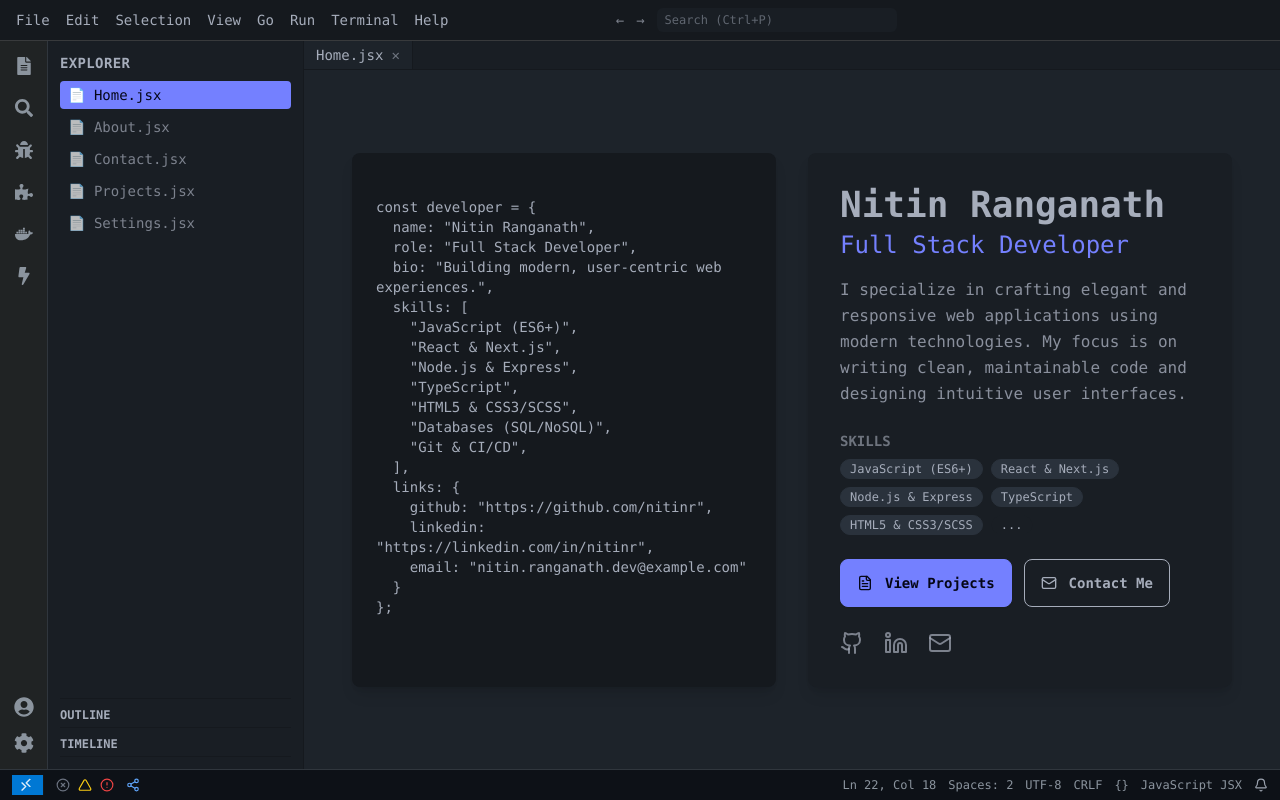
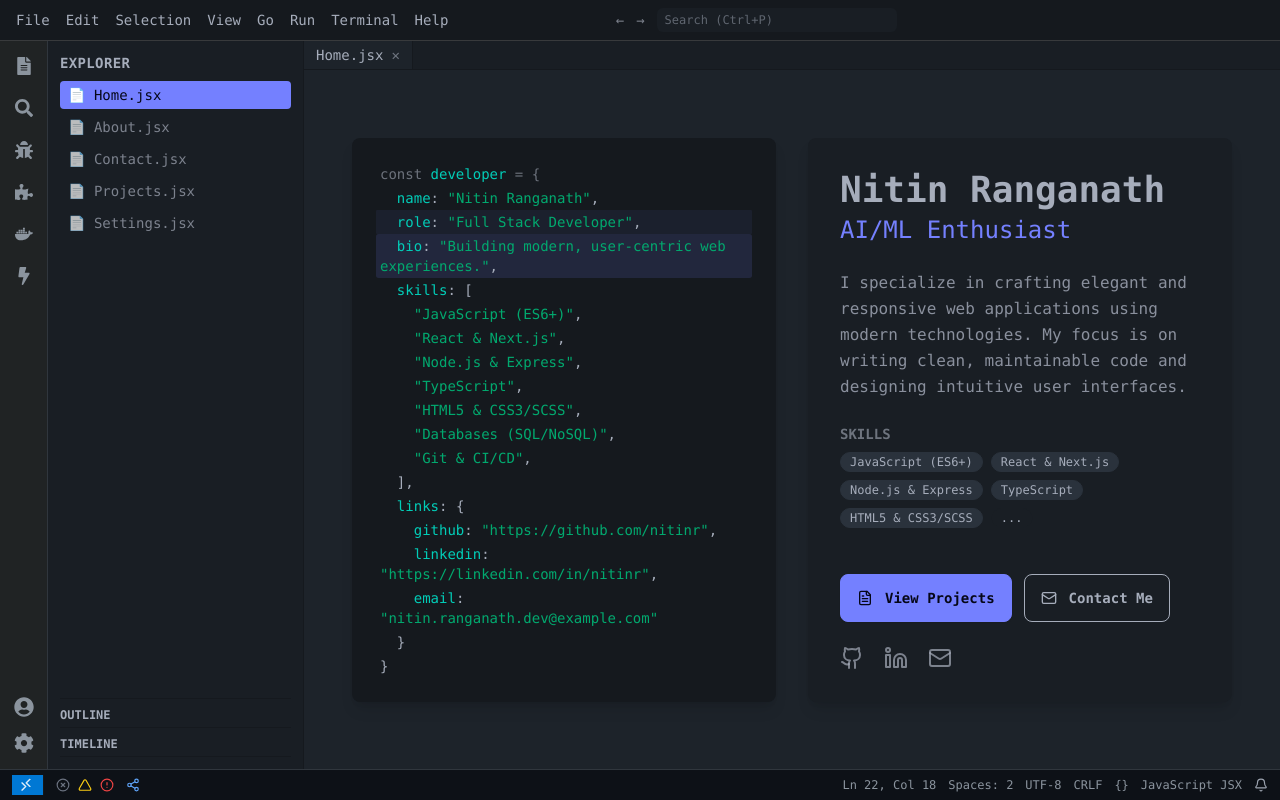
Before and after one commit to Karthik3116/vs-code-themed-portifolio, a React (Vite) app: page / in a window 1280 px wide. Built offline with nearby package versions, Linux system fonts and the light colour scheme.

Commit message:
improvised Home.jsx using neat UI

```diff
--- a/package.json
+++ b/package.json
@@ -15,7 +15,8 @@
     "react": "^19.0.0",
     "react-dom": "^19.0.0",
     "react-icons": "^5.5.0",
-    "react-router-dom": "^7.5.3"
+    "react-router-dom": "^7.5.3",
+    "react-type-animation": "^3.2.0"
   },
   "devDependencies": {
     "@eslint/js": "^9.22.0",
--- a/src/pages/Home.jsx
+++ b/src/pages/Home.jsx
@@ -1,15 +1,38 @@
-import React from "react";
+
+import React, { useEffect, useState } from "react";
 import { motion } from "framer-motion";
-import { Code, Github, Linkedin, Mail, FileText } from "lucide-react";
-import {useApplySavedTheme} from "../utils/useTheme";
+import { TypeAnimation } from 'react-type-animation';
+import { Github, Linkedin, Mail, FileText } from "lucide-react";
+import { useApplySavedTheme } from "../utils/useTheme";
+import { AnimatePresence } from "framer-motion";
+// --- Developer Profile ---
 
-// --- Single Source of Truth for Profile Data ---
+const typingSequence = [
+  'Full Stack Developer',
+  2000,
+  'AI/ML Enthusiast',
+  2000,
+  'Open Source Contributor',
+  2000,
+  'Tech Blogger',
+  2000,
+];
+
+const roles = [
+  "Full Stack Developer",
+  "AI/ML Enthusiast",
+  "Open Source Contributor",
+  "Remote Engineer @ Remotico",
+  "Lifelong Learner"
+];
+
+
 const developerProfile = {
   name: "Nitin Ranganath",
   role: "Full Stack Developer",
-  bio: "Building modern, user-centric web experiences.", // Slightly refined bio
+  bio: "Building modern, user-centric web experiences.",
   description:
-    "I specialize in crafting elegant and responsive web applications using modern technologies. My focus is on writing clean, maintainable code and designing intuitive user interfaces.", // Slightly expanded description
+    "I specialize in crafting elegant and responsive web applications using modern technologies. My focus is on writing clean, maintainable code and designing intuitive user interfaces.",
   skills: [
     "JavaScript (ES6+)",
     "React & Next.js",
@@ -18,46 +41,46 @@ const developerProfile = {
     "HTML5 & CSS3/SCSS",
     "Databases (SQL/NoSQL)",
     "Git & CI/CD",
-  ], // Added a few more common skills
+  ],
   links: {
     github: "https://github.com/nitinr",
     linkedin: "https://linkedin.com/in/nitinr",
-    email: "nitin.ranganath.dev@example.com", // Use a more descriptive placeholder email
-    // Add other links if needed, e.g., portfolio, twitter
+    email: "nitin.ranganath.dev@example.com",
   },
-  // Optional: Add project link or reference
-  projectsUrl: "/projects", // Example path for projects page/section
+  projectsUrl: "/projects",
 };
 
-// --- Function to Generate Code Lines Dynamically ---
+// --- Code Line Generator ---
 const generateCodeLines = (profile) => {
-  const lines = [
-    'const developer = {',
-    `  name: "${profile.name}",`,
-    `  role: "${profile.role}",`,
-    `  bio: "${profile.bio}",`,
-    '  skills: [',
-    ...profile.skills.map(skill => `    "${skill}",`),
-    '  ],',
-    '  links: {',
-    `    github: "${profile.links.github}",`,
-    `    linkedin: "${profile.links.linkedin}",`,
-    `    email: "${profile.links.email}"`,
-    '  }',
-    '};',
+  return [
+    <span key="open" className="text-base-content/60">const <span className="text-accent">developer</span> = {'{'}</span>,
+    <span key="name">  <span className="text-accent">name</span>: <span className="text-success">"{profile.name}"</span>,</span>,
+    <span key="role">  <span className="text-accent">role</span>: <span className="text-success">"{profile.role}"</span>,</span>,
+    <span key="bio">  <span className="text-accent">bio</span>: <span className="text-success">"{profile.bio}"</span>,</span>,
+    <span key="skills-head">  <span className="text-accent">skills</span>: [</span>,
+    ...profile.skills.map((skill, i) => (
+      <span key={`skill-${i}`}>    <span className="text-success">"{skill}"</span>,</span>
+    )),
+    <span key="skills-tail">  ],</span>,
+    <span key="links-head">  <span className="text-accent">links</span>: {'{'}</span>,
+    <span key="github">    <span className="text-accent">github</span>: <span className="text-success">"{profile.links.github}"</span>,</span>,
+    <span key="linkedin">    <span className="text-accent">linkedin</span>: <span className="text-success">"{profile.links.linkedin}"</span>,</span>,
+    <span key="email">    <span className="text-accent">email</span>: <span className="text-success">"{profile.links.email}"</span></span>,
+    <span key="links-tail">  {'}'}</span>,
+    <span key="close">{'}'}</span>,
   ];
-  return lines;
 };
+
 
 // --- Animation Variants ---
 const lineVariants = {
-  hidden: { opacity: 0, x: -15 }, // Slightly increased offset
+  hidden: { opacity: 0, x: -15 },
   visible: (i) => ({
     opacity: 1,
     x: 0,
     transition: {
-      delay: i * 0.08, // Keep the nice staggered delay
-      type: "spring", // Add a subtle spring effect
+      delay: i * 0.08,
+      type: "spring",
       stiffness: 100,
       damping: 12,
     },
@@ -66,37 +89,61 @@ const lineVariants = {
 
 const Home = () => {
   useApplySavedTheme();
+  const codeLines = generateCodeLines(developerProfile);
+  const [highlightedIndex, setHighlightedIndex] = useState(null);
 
-  const codeLines = generateCodeLines(developerProfile);
+
+  const [currentRoleIndex, setCurrentRoleIndex] = useState(0);
+
+  useEffect(() => {
+    const interval = setInterval(() => {
+      setCurrentRoleIndex((prevIndex) => (prevIndex + 1) % roles.length);
+    }, 3000); // Change every 3 seconds
+
+    return () => clearInterval(interval);
+  }, []);
+
+
+  // Trigger highlighting after animation is done
+  useEffect(() => {
+    let currentIndex = 0;
+
+    const totalAnimationTime = codeLines.length * 50; // ms
+    const highlightDelay = totalAnimationTime + 500; // small buffer
+
+    const timer = setTimeout(() => {
+      const interval = setInterval(() => {
+        setHighlightedIndex(currentIndex);
+        currentIndex++;
+
+        if (currentIndex >= codeLines.length) {
+          clearInterval(interval);
+        }
+      }, 1000); // Delay between each highlight
+    }, highlightDelay);
+
+    return () => clearTimeout(timer);
+  }, [codeLines]);
 
   const handleViewProjects = () => {
     console.log("Navigate to projects:", developerProfile.projectsUrl);
-    // Add navigation logic here, e.g., using react-router-dom:
-    // navigate(developerProfile.projectsUrl);
+    // Implement navigation using react-router if needed
   };
 
   return (
-    // Use min-h-screen to ensure it takes at least the full viewport height
     <div className="flex flex-col h-full bg-base-100">
-      {/* Header Bar */}
+      <main className="flex flex-1 p-4 md:p-6 lg:p-8 items-center">
+        <div className="flex flex-col md:flex-row w-full max-w-6xl mx-auto gap-6 md:gap-8">
 
-
-
-      {/* Main Content Area */}
-      {/* Added items-center to vertically center content if page is short */}
-      <main className="flex flex-1 p-4 md:p-6 lg:p-8 items-center">
-        <div className="flex flex-col md:flex-row w-full max-w-6xl mx-auto gap-6 md:gap-8"> {/* Added max-width and centering */}
-
-          {/* Animated Code Snippet Card */}
+          {/* --- Code Snippet --- */}
           <motion.section
             className="w-full md:w-1/2"
             initial={{ opacity: 0, y: 20 }}
             animate={{ opacity: 1, y: 0 }}
             transition={{ duration: 0.5, delay: 0.1 }}
           >
-            <div className="text-base-content bg-base-300 p-4 sm:p-6 rounded-lg shadow-lg overflow-hidden h-full"> {/* Adjusted padding */}
-              {/* Added max-height and overflow-y-auto for very long code snippets */}
-              <pre className="font-mono text-xs sm:text-sm whitespace-pre-wrap overflow-y-auto max-h-[60vh] md:max-h-full custom-scrollbar"> {/* Added custom-scrollbar class possibility */}
+            <div className="text-base-content bg-base-300 p-4 sm:p-6 rounded-lg shadow-lg overflow-hidden h-full">
+              <pre className="font-mono text-xs sm:text-sm whitespace-pre-wrap overflow-y-auto max-h-[60vh] md:max-h-full custom-scrollbar">
                 {codeLines.map((line, index) => (
                   <motion.div
                     key={index}
@@ -104,10 +151,9 @@ const Home = () => {
                     initial="hidden"
                     animate="visible"
                     variants={lineVariants}
-                    className="block" // Use block instead of relying on whitespace-pre-wrap alone for layout
+                    className={`block px-1 py-0.5 transition-all duration-300 ${highlightedIndex === index ? "bg-primary/20 rounded" : ""
+                      }`}
                   >
-                    {/* Render line numbers (optional) */}
-                    {/* <span className="text-base-content/30 select-none pr-4">{index + 1}</span> */}
                     {line}
                   </motion.div>
                 ))}
@@ -115,61 +161,82 @@ const Home = () => {
             </div>
           </motion.section>
 
-          {/* Profile Information Card */}
+          {/* --- Profile Info --- */}
           <motion.section
             className="w-full md:w-1/2"
             initial={{ opacity: 0, y: 20 }}
             animate={{ opacity: 1, y: 0 }}
             transition={{ duration: 0.5, delay: 0.2 }}
           >
-            {/* Flex column and justify-between to push buttons/links down */}
-            <div className="bg-base-200 rounded-lg shadow-lg p-6 md:p-8 h-full flex flex-col justify-between"> {/* Slightly different bg for contrast */}
-              {/* Top Profile Info */}
+            <div className="bg-base-200 rounded-lg shadow-lg p-6 md:p-8 h-full flex flex-col justify-between">
               <div>
                 <h1 className="text-3xl lg:text-4xl font-bold text-base-content mb-1">
                   {developerProfile.name}
                 </h1>
-                <h2 className="text-xl lg:text-2xl text-primary mb-4 font-medium">
-                  {developerProfile.role}
+                {/* <h2 className="text-xl lg:text-2xl text-primary mb-4 font-medium">
+                  <TypeAnimation
+                    sequence={typingSequence}
+                    wrapper="span"
+                    speed={50}
+                    repeat={Infinity}
+                    cursor={true}
+                  />
+                </h2> */}
+
+
+                <h2 className="text-xl lg:text-2xl text-primary mb-4 font-medium h-[2.5rem] overflow-hidden relative">
+                  <AnimatePresence mode="wait">
+                    <motion.div
+                      key={roles[currentRoleIndex]}
+                      initial={{ y: 30, opacity: 0 }}
+                      animate={{ y: 0, opacity: 1 }}
+                      exit={{ y: -30, opacity: 0 }}
+                      transition={{ duration: 0.5 }}
+                      className="absolute"
+                    >
+                      {roles[currentRoleIndex]}
+                    </motion.div>
+                  </AnimatePresence>
                 </h2>
+
                 <p className="text-base-content/80 mb-6 leading-relaxed">
                   {developerProfile.description}
                 </p>
-                 {/* Displaying Skills (Optional Enhancement) */}
+
                 <div className="mb-6">
                   <h3 className="text-sm font-semibold text-base-content/60 uppercase mb-2">Skills</h3>
                   <div className="flex flex-wrap gap-2">
-                        {developerProfile.skills.slice(0, 5).map(skill => ( // Show first 5 skills for brevity
+                    {developerProfile.skills.slice(0, 5).map((skill) => (
                       <span key={skill} className="badge badge-neutral text-xs">
                         {skill}
                       </span>
                     ))}
-                        {developerProfile.skills.length > 5 && <span className="badge badge-ghost text-xs">...</span>}
+                    {developerProfile.skills.length > 5 && (
+                      <span className="badge badge-ghost text-xs">...</span>
+                    )}
                   </div>
                 </div>
               </div>
 
-              {/* Bottom Actions & Links */}
               <div>
-                <div className="flex flex-wrap gap-3 mb-6"> {/* Slightly smaller gap */}
+                <div className="flex flex-wrap gap-3 mb-6">
                   <button
                     onClick={handleViewProjects}
-                    className="btn btn-primary btn-sm sm:btn-md" // Use DaisyUI button classes
+                    className="btn btn-primary btn-sm sm:btn-md"
                   >
                     <FileText size={16} className="mr-1" />
                     View Projects
                   </button>
-                  {/* Changed to an anchor tag for mailto link */}
                   <a
                     href={`mailto:${developerProfile.links.email}`}
-                    className="btn btn-outline btn-sm sm:btn-md" // DaisyUI outline button
+                    className="btn btn-outline btn-sm sm:btn-md"
                   >
                     <Mail size={16} className="mr-1" />
                     Contact Me
                   </a>
                 </div>
 
-                <div className="flex gap-5 items-center"> {/* Increased gap for social icons */}
+                <div className="flex gap-5 items-center">
                   <a
                     href={developerProfile.links.github}
                     target="_blank"
@@ -199,38 +266,10 @@ const Home = () => {
               </div>
             </div>
           </motion.section>
-
         </div>
       </main>
-
-      {/* Optional Footer */}
-      {/* <footer className="p-4 bg-base-300 text-base-content/60 text-center text-xs">
-        © {new Date().getFullYear()} {developerProfile.name}. All rights reserved.
-      </footer> */}
     </div>
   );
 };
 
 export default Home;
-
-// Add this to your tailwind.config.js or global CSS if you want custom scrollbars
-/*
-@layer utilities {
-  .custom-scrollbar::-webkit-scrollbar {
-    width: 8px;
-    height: 8px;
-  }
-  .custom-scrollbar::-webkit-scrollbar-track {
-    background: transparent;
-  }
-  .custom-scrollbar::-webkit-scrollbar-thumb {
-    background-color: rgba(0, 0, 0, 0.2);
-    border-radius: 20px;
-    border: 2px solid transparent;
-    background-clip: content-box;
-  }
-  .custom-scrollbar::-webkit-scrollbar-thumb:hover {
-    background-color: rgba(0, 0, 0, 0.3);
-  }
-}
-*/
```
Also changed, not shown: 1 other file (tests, documents, lock files or other folders). Lines whose indentation alone changed are shown as unchanged.
